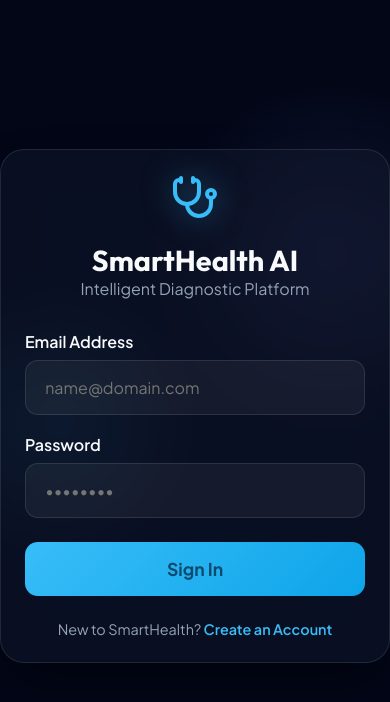
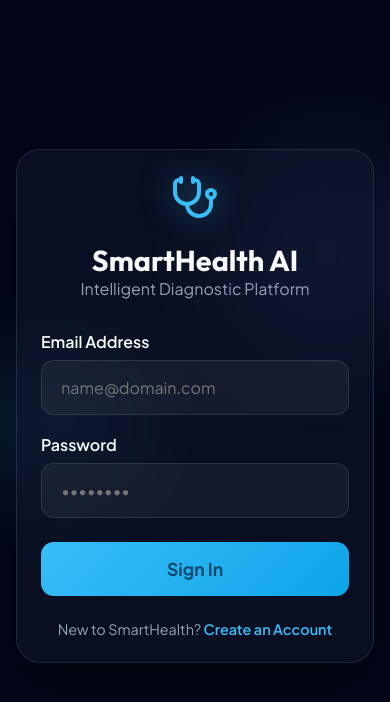
Before and after one commit to kesavan-2005/smart-healthcare-platform, a React app in the folder frontend/: page / in a window 390 px wide. Shown: the top 702 px of the page. Built offline with nearby package versions, Linux system fonts and the light colour scheme; the HTML template or start-up script is replaced by a standard one.

Commit message:
style: Add padding constraints to Login mobile view

```diff
--- a/frontend/src/components/Login.jsx
+++ b/frontend/src/components/Login.jsx
@@ -38,7 +38,7 @@ export default function Login({ onLogin }) {
   };
 
   return (
-    <div style={{ display: 'flex', justifyContent: 'center', alignItems: 'center', minHeight: '100vh', width: '100%' }}>
+    <div style={{ display: 'flex', justifyContent: 'center', alignItems: 'center', minHeight: '100vh', width: '100%', padding: '1rem' }}>
       <div className="card" style={{ maxWidth: '450px', width: '100%', animation: 'slideUp 0.8s cubic-bezier(0.16, 1, 0.3, 1) forwards' }}>
         <div style={{ textAlign: 'center', marginBottom: '2rem' }}>
           <Stethoscope size={48} color="var(--primary)" style={{ filter: 'drop-shadow(0 0 15px rgba(56, 189, 248, 0.5))', marginBottom: '1rem' }} />
```
